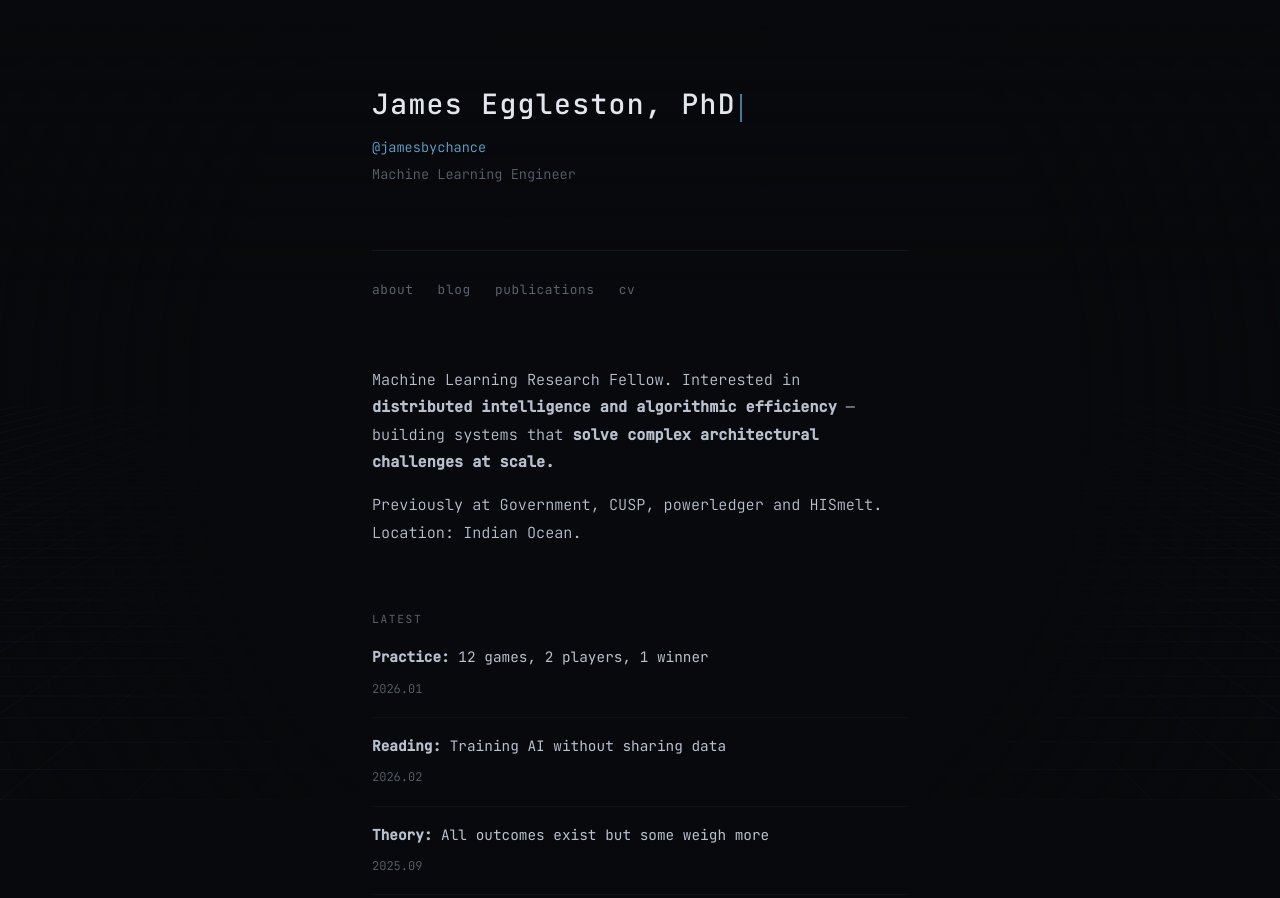
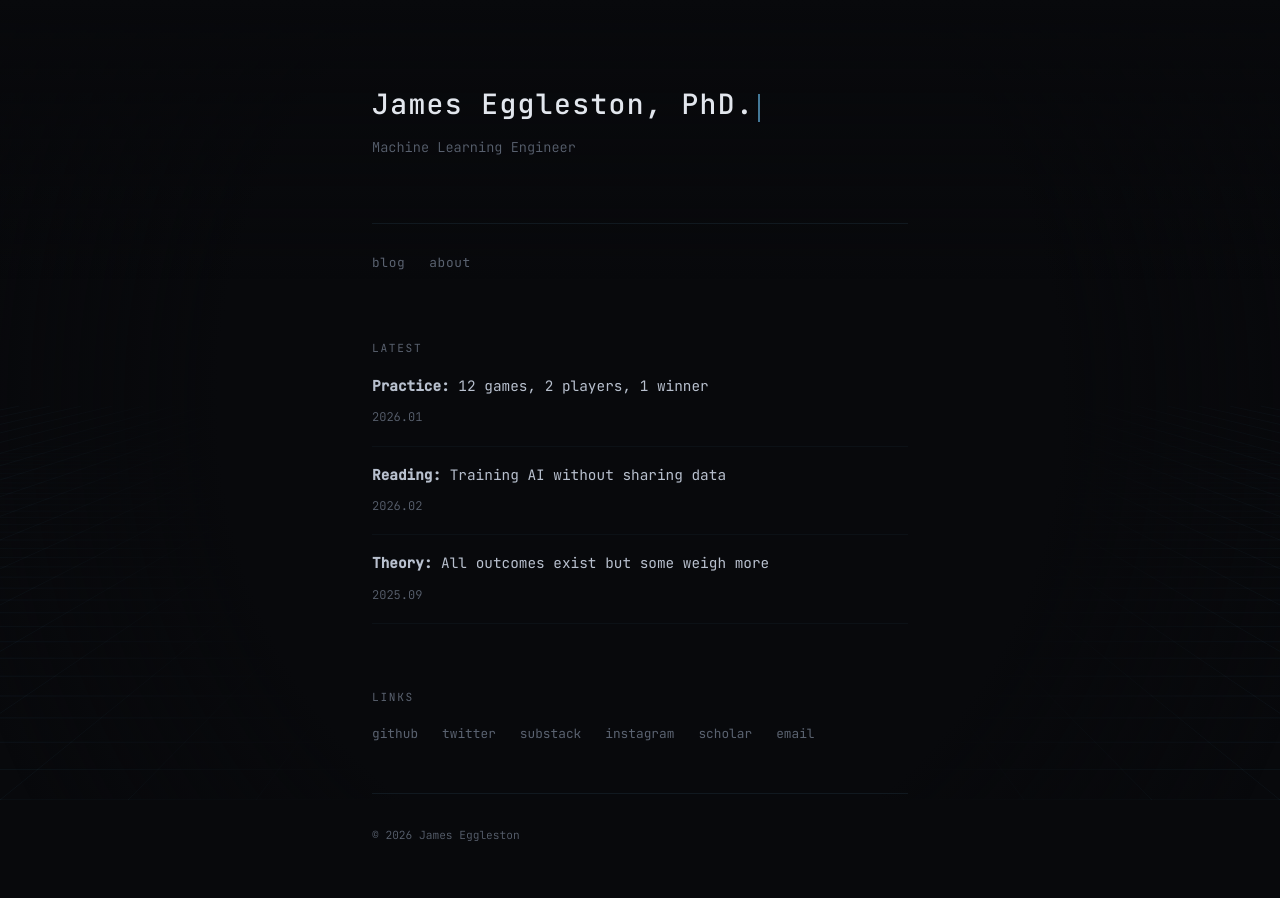
Before and after one commit to jamesbychance/jamesbychance.github.io, a plain HTML site: page index.html in a window 1280 px wide. Shown: the top 898 px of the page. Drawn offline with Linux system fonts and the light colour scheme.

Commit message:
wordsmithing

```diff
--- a/index.html
+++ b/index.html
@@ -3,7 +3,7 @@
 <head>
     <meta charset="UTF-8">
     <meta name="viewport" content="width=device-width, initial-scale=1.0">
-    <title>James Eggleston | Research Fellow</title>
+    <title>James Eggleston, PhD. | @jamesbychance</title>
     <link rel="preconnect" href="https://fonts.googleapis.com">
     <link rel="preconnect" href="https://fonts.gstatic.com" crossorigin>
     <link href="https://fonts.googleapis.com/css2?family=JetBrains+Mono:wght@300;400;500&display=swap" rel="stylesheet">
@@ -291,24 +291,17 @@
     <div class="container">
         <header>
             <h1 class="name"><span id="typewriter"></span><span class="cursor"></span></h1>
-            <p class="handle">@jamesbychance</p>
             <p class="title">Machine Learning Engineer</p>
         </header>
 
         <nav>
             <ul>
+                <li><a href="https://jamesbychance.substack.com/">blog</a></li>
                 <li><a href="#about">about</a></li>
-                <li><a href="https://jamesbychance.substack.com/">blog</a></li>
-                <li><a href="#publications">publications</a></li>
-                <li><a href="#cv">cv</a></li>
             </ul>
         </nav>
 
         <main>
-            <section class="about" id="about">
-                <p>Machine Learning Research Fellow. Interested in <strong>distributed intelligence and algorithmic efficiency</strong> — building systems that <strong>solve complex architectural challenges at scale.</strong></p>
-                <p>Previously at Government, CUSP, powerledger and HISmelt. Location: Indian Ocean.</p>
-            </section>
 
             <section class="posts" id="blog">
                 <h2 class="section-title">Latest</h2>
@@ -355,7 +348,7 @@
     <script>
         // Typewriter effect
         const typewriterEl = document.getElementById('typewriter');
-        const phrases = ['James Eggleston, PhD', '@jamesbychance'];
+        const phrases = ['James Eggleston, PhD.', '@jamesbychance'];
         let phraseIndex = 0;
         let charIndex = 0;
         let isDeleting = false;
```
